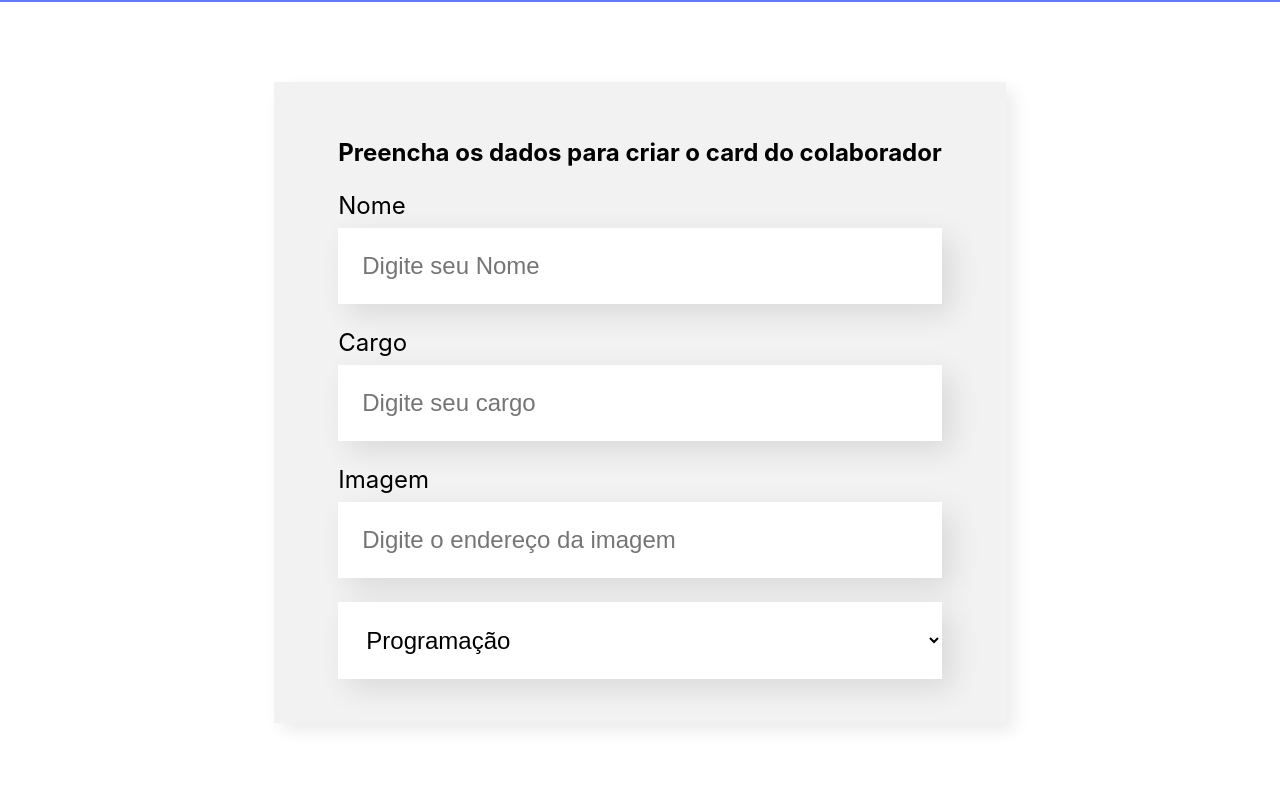
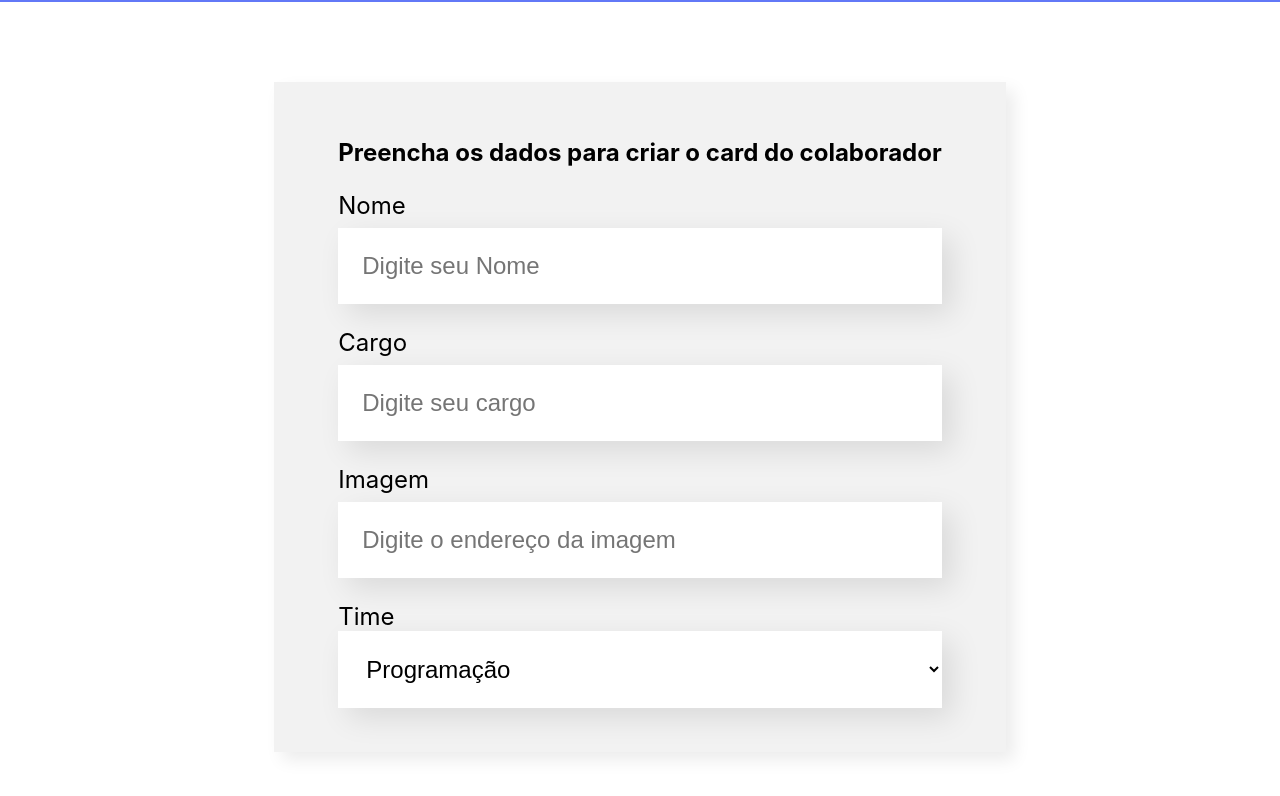
Before and after one commit to Camargofox/Organo, a JavaScript app: page / in a window 1280 px wide. Shown: the part 496-1292 px from the top of the page. Built offline with nearby package versions, Linux system fonts and the light colour scheme; the HTML template or start-up script is replaced by a standard one.

Commit message:
adicionando Label do time

```diff
--- a/src/componentes/Formulario/index.js
+++ b/src/componentes/Formulario/index.js
@@ -20,7 +20,7 @@ const Formulario = () => {
         <CampoTexto label="Nome" placeholder="Digite seu Nome" />
         <CampoTexto label="Cargo" placeholder="Digite seu cargo" />
         <CampoTexto label="Imagem" placeholder="Digite o endereço da imagem" />
-        <ListaSuspensa  itens= {times} />
+        <ListaSuspensa label="Time" itens= {times} />
       </form>
     </section>
   );
```
